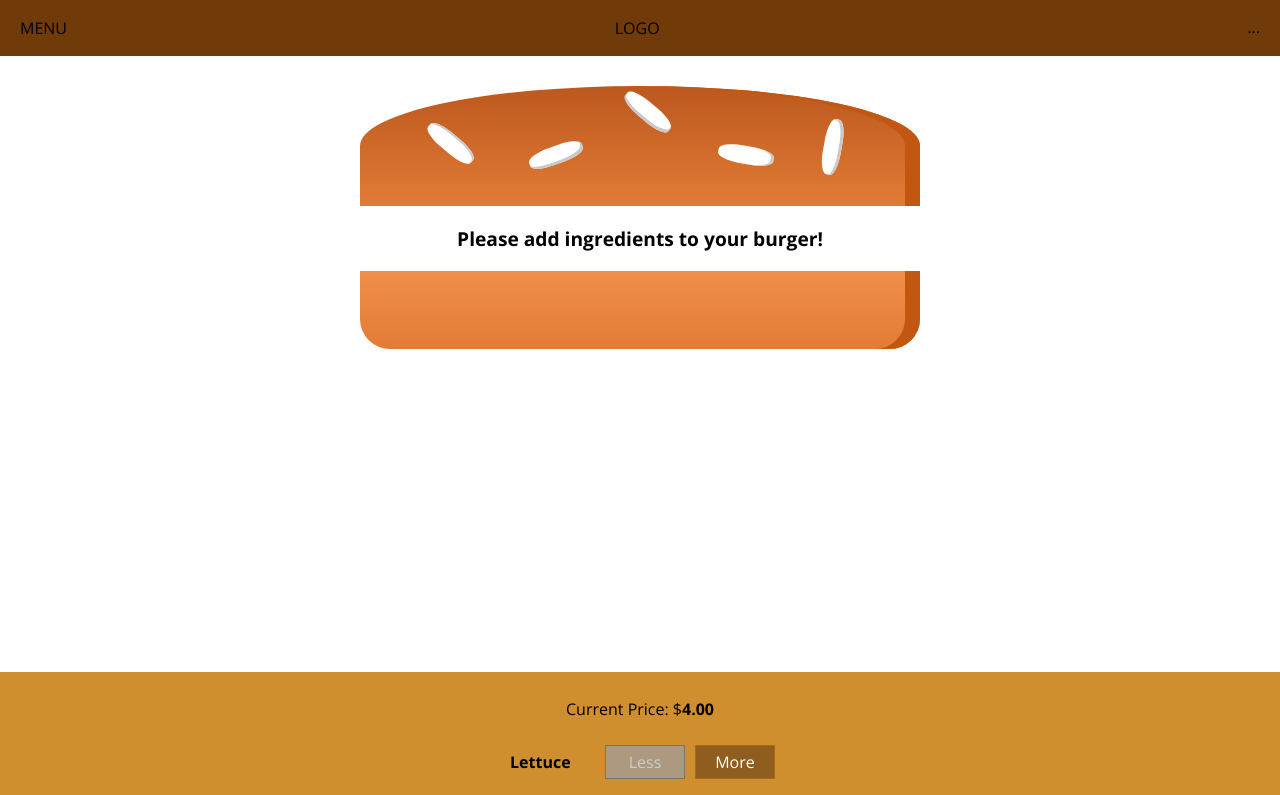
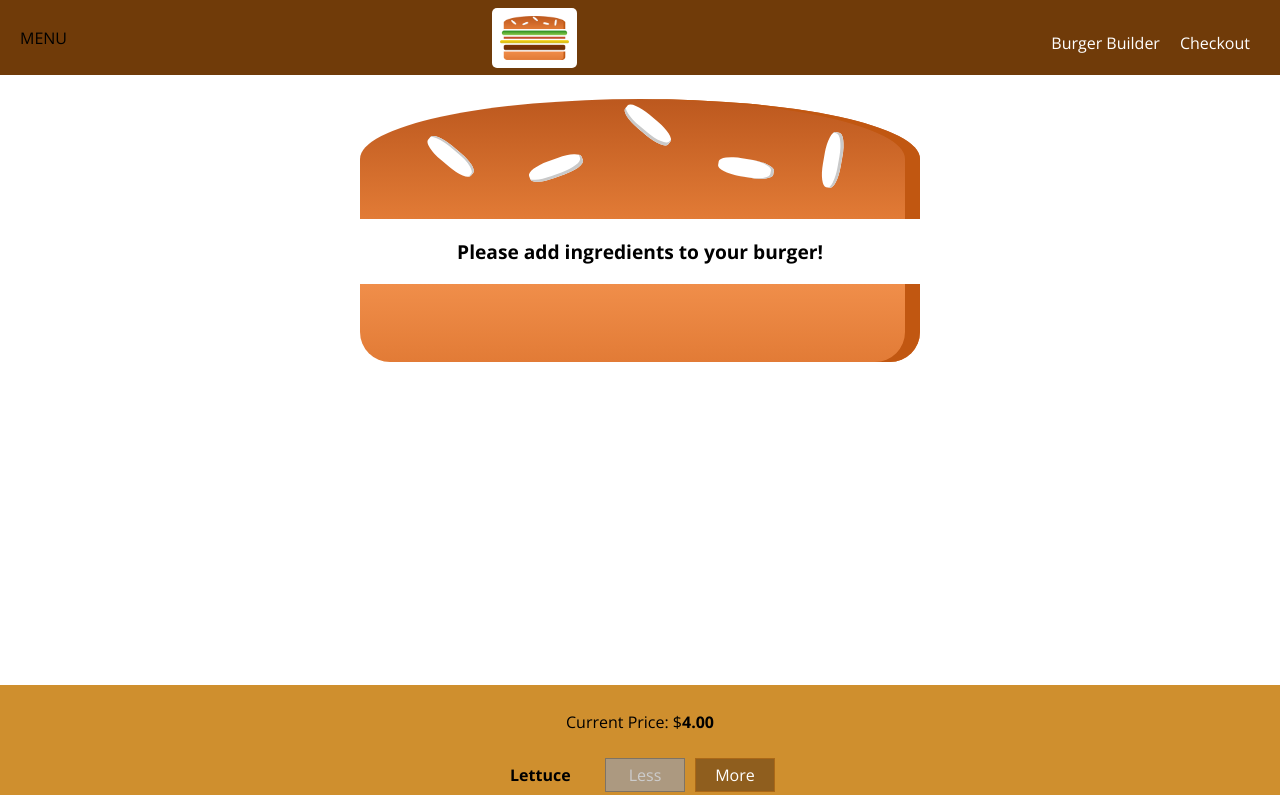
Before and after one commit to renecruzATX/burger-builder, a React (Create React App) app: page / in a window 1280 px wide. Shown: the top 795 px of the page. Built offline with nearby package versions, Linux system fonts and the light colour scheme.

Commit message:
Added Navigation Items to Toolbar

```diff
--- a/src/components/Layout/Layout.module.css
+++ b/src/components/Layout/Layout.module.css
@@ -1,3 +1,3 @@
 .Content {
-    margin-top: 72px;
+    margin-top: 85px;
 }
--- /dev/null
+++ b/src/components/Logo/Logo.js
@@ -0,0 +1,12 @@
+import React from 'react';
+
+import burgerLogo from '../../assets/images/burger-logo.png';
+import styles from './Logo.module.css';
+
+const logo = (props) => (
+    <div className={styles.Logo}>
+        <img src={burgerLogo} alt="Cruz Burger" />
+    </div>
+);
+
+export default logo;
--- /dev/null
+++ b/src/components/Logo/Logo.module.css
@@ -0,0 +1,12 @@
+.Logo {
+    background-color: white;
+    padding: 8px;
+    height: 80%;
+    box-sizing: border-box;
+    border-radius: 5px;
+}
+
+.Logo img {
+    height: 100%;
+
+}
--- /dev/null
+++ b/src/components/Navigation/NavigationItems/NavigationItem/NavigationItem.js
@@ -0,0 +1,13 @@
+import React from 'react';
+
+import styles from './NavigationItem.module.css';
+
+const navigationItem = (props) => (
+    <li className={styles.NavigationItem}>
+        <a
+            href={props.link}
+            className={props.active ? styles.active : null}>{props.children}</a>
+    </li>
+);
+
+export default navigationItem;
--- /dev/null
+++ b/src/components/Navigation/NavigationItems/NavigationItem/NavigationItem.module.css
@@ -0,0 +1,26 @@
+.NavigationItem {
+    margin: 0;
+    box-sizing: border-box;
+    display: flex;
+    height: 100%;
+    align-items: center;
+}
+
+.NavigationItem a {
+    color: white;
+    text-decoration: none;
+    height: 100%;
+    padding: 16px 10px;
+    border-bottom: 4px solid transparent;
+    box-sizing: border-box;
+    display: block;
+
+}
+
+.NavigationItem a:hover,
+.NavigationItem a:active
+.NavigationItem a.active {
+    background-color: #8F5C2C;
+    border-bottom: 4px solid #40A4C8;
+    color: white;
+}
--- /dev/null
+++ b/src/components/Navigation/NavigationItems/NavigationItems.js
@@ -0,0 +1,13 @@
+import React from 'react';
+
+import styles from './NavigationItems.module.css';
+import NavigationItem from './NavigationItem/NavigationItem';
+
+const navigationItems = (props) => (
+    <ul className={styles.NavigationItems}>
+        <NavigationItem link="/" active>Burger Builder</NavigationItem>
+        <NavigationItem link="/">Checkout</NavigationItem>
+    </ul>
+);
+
+export default navigationItems;
--- /dev/null
+++ b/src/components/Navigation/NavigationItems/NavigationItems.module.css
@@ -0,0 +1,8 @@
+.NavigationItems {
+    margin: 0;
+    padding: 0;
+    list-style: none;
+    display: flex;
+    align-items: center;
+    height: 100%;
+}
--- a/src/components/Navigation/Toolbar/Toolbar.js
+++ b/src/components/Navigation/Toolbar/Toolbar.js
@@ -1,14 +1,17 @@
 import React from 'react';
 import styles from './Toolbar.module.css';
+import Logo from '../../Logo/Logo';
+import NavigationItems from '../NavigationItems/NavigationItems';
+
 
 
 const toolbar = (props) => (
     <header className={styles.Toolbar}>
         <div>MENU</div>
-        <div>LOGO</div>
+        <Logo/>
         <nav>
             <ul>
-                ...
+                <NavigationItems/>
             </ul>
         </nav>
     </header>
--- a/src/components/Navigation/Toolbar/Toolbar.module.css
+++ b/src/components/Navigation/Toolbar/Toolbar.module.css
@@ -1,5 +1,5 @@
 .Toolbar {
-    height: 56px;
+    height: 75px;
     width: 100%;
     position: fixed;
     top: 0;
```
Also changed, not shown: src/assets/images/burger-logo.png (added).
